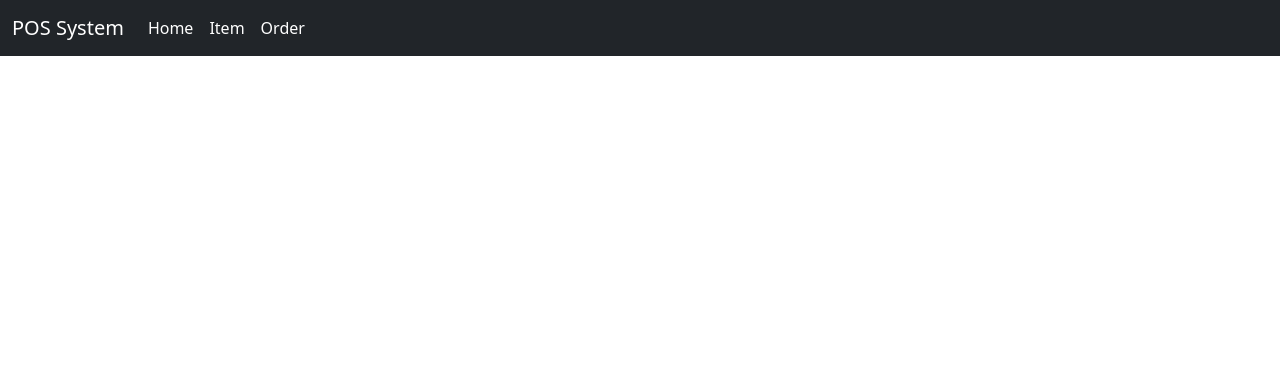
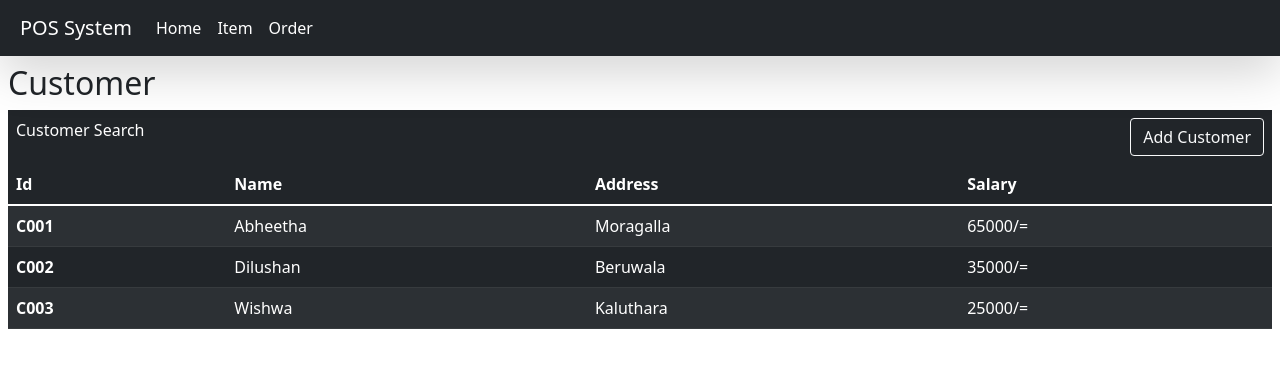
Before and after one commit to abheetha7D0/Web-POS, a plain HTML site: page index.html in a window 1280 px wide. Drawn offline with Linux system fonts and the light colour scheme.

Commit message:
table and add customer allmost done

```diff
--- a/index.html
+++ b/index.html
@@ -6,7 +6,8 @@
     <link href="assets/bootstrap/css/bootstrap.min.css" rel="stylesheet">
 </head>
 <body>
-<nav class="navbar navbar-expand-lg navbar-dark bg-dark">
+<section>
+    <nav class="navbar navbar-expand-lg navbar-dark bg-dark shadow-lg p-2">
         <div class="container-fluid">
             <a class="navbar-brand" href="#">POS System</a>
             <button aria-controls="navbarSupportedContent" aria-expanded="false" aria-label="Toggle navigation"
@@ -29,7 +30,90 @@
             </div>
         </div>
     </nav>
+    <section class="p-2">
+        <h2>Customer</h2>
 
+        <div class="p-2 d-flex justify-content-between bg-dark text-white"><div>Customer Search</div>
+            <div>
+            <div ><button class="btn btn-outline-light" data-bs-target="#staticBackdrop" data-bs-toggle="modal" type="button">Add Customer</button></div>
+        </div>
+        </div>
+
+        <div>
+            <div aria-hidden="true" aria-labelledby="staticBackdropLabel" class="modal fade" data-bs-backdrop="static"
+                 data-bs-keyboard="false"
+                 id="staticBackdrop" tabindex="-1">
+                <div class="modal-dialog">
+                    <div class="modal-content">
+                        <div class="modal-header">
+                            <h5 class="modal-title" id="staticBackdropLabel">Add Customer</h5>
+                            <button aria-label="Close" class="btn-close" data-bs-dismiss="modal" type="button"></button>
+                        </div>
+                        <div class="modal-body">
+                            <form class="row g-3">
+                                <div class="col-12">
+                                    <label for="inputId" class="form-label">Id</label>
+                                    <input type="text" class="form-control" id="inputId">
+                                </div>
+                                <div class="col-12">
+                                    <label for="inputName" class="form-label">Name</label>
+                                    <input type="text" class="form-control" id="inputName">
+                                </div>
+                                <div class="col-12">
+                                    <label for="inputAddress" class="form-label">Address</label>
+                                    <input type="text" class="form-control" id="inputAddress">
+                                </div>
+                                <div class="col-12">
+                                    <label for="inputSalary" class="form-label">Salary</label>
+                                    <input type="text" class="form-control" id="inputSalary">
+                                </div>
+
+                            </form>
+                        </div>
+                        <div class="modal-footer">
+                            <button class="btn btn-secondary" data-bs-dismiss="modal" type="button">Close</button>
+                            <button class="btn btn-primary" type="button">Save</button>
+                        </div>
+                    </div>
+                </div>
+            </div>
+
+        </div>
+        <div>
+            <table class="table table-dark table-striped">
+                <thead>
+                <tr>
+                    <th scope="col">Id</th>
+                    <th scope="col">Name</th>
+                    <th scope="col">Address</th>
+                    <th scope="col">Salary</th>
+                </tr>
+                </thead>
+                <tbody>
+                <tr>
+                    <th scope="row">C001</th>
+                    <td>Abheetha</td>
+                    <td>Moragalla</td>
+                    <td>65000/=</td>
+                </tr>
+                <tr>
+                    <th scope="row">C002</th>
+                    <td>Dilushan</td>
+                    <td>Beruwala</td>
+                    <td>35000/=</td>
+                </tr>
+                <tr>
+                    <th scope="row">C003</th>
+                    <td>Wishwa</td>
+                    <td>Kaluthara</td>
+                    <td>25000/=</td>
+                </tr>
+                </tbody>
+            </table>
+        </div>
+
+    </section>
+</section>
 <script src="assets/bootstrap/js/bootstrap.bundle.min.js"></script>
 </body>
 </html>
```
Lines whose indentation alone changed are shown as unchanged.
